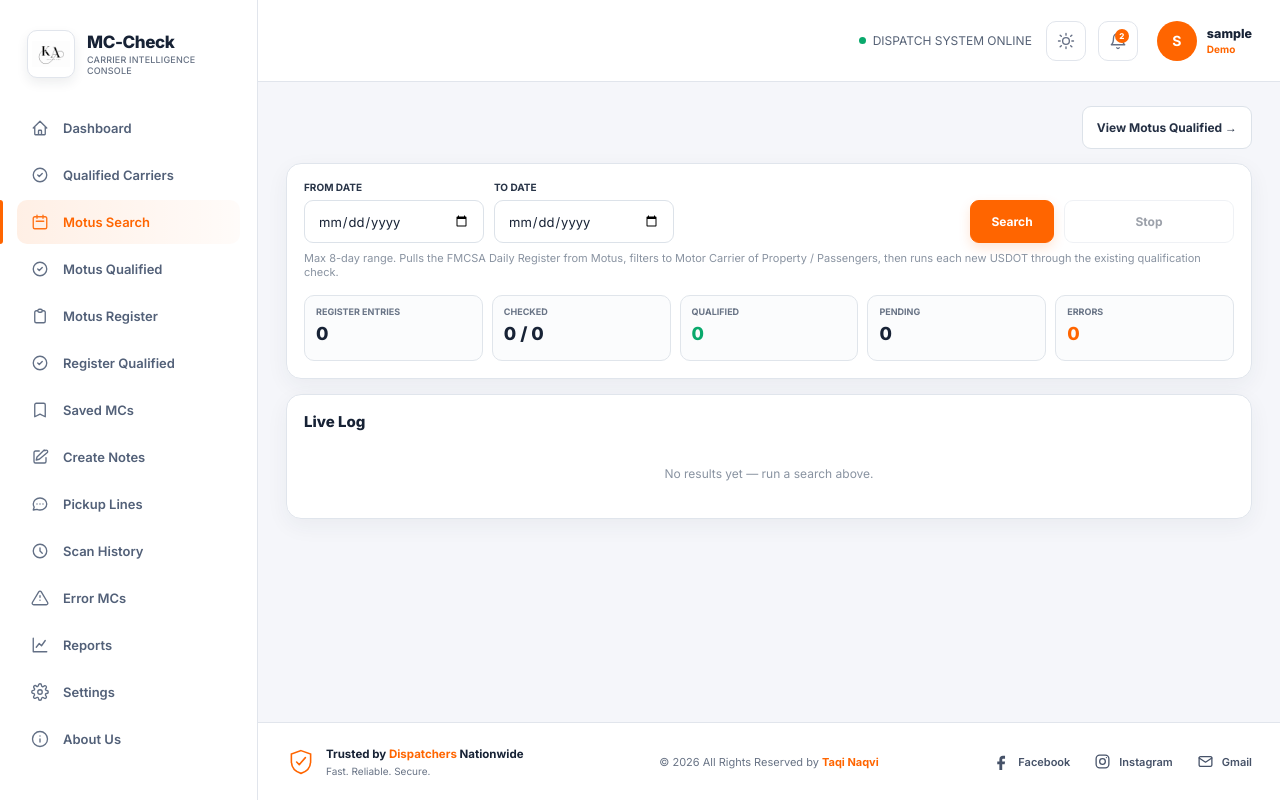
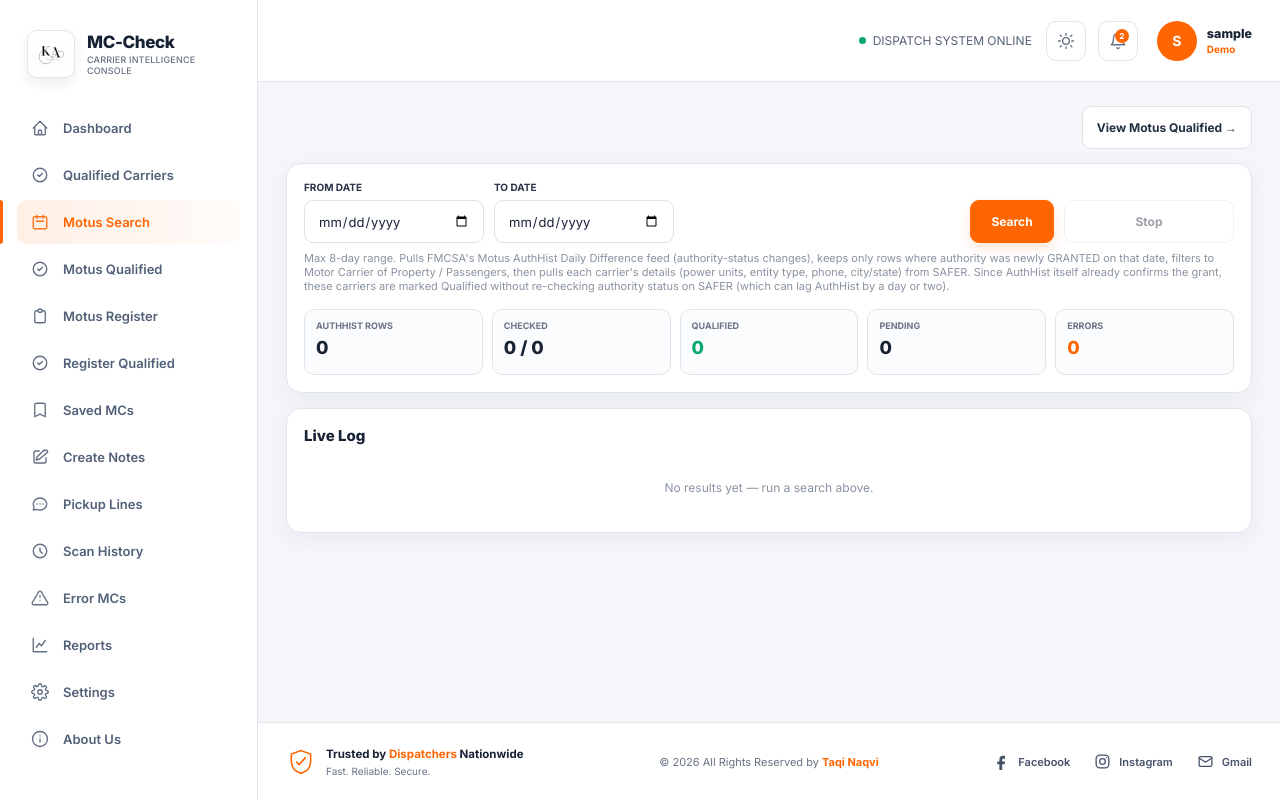
Before and after one commit to taqinaqvi072/mc-check, a Flask app: page /motus-search in a window 1280 px wide. Run offline with Flask 3, Linux system fonts and the light colour scheme; the visitor is signed in with stand-in values (Sample User, id 1); data that the repository does not hold is empty; parts of the project's set-up code (start-up, migrations or seed data) failed here and were passed over; some libraries are stand-ins or nearby versions.

Commit message:
Update motus_search.html

```diff
--- a/templates/motus_search.html
+++ b/templates/motus_search.html
@@ -478,9 +478,14 @@ html[data-theme="dark"] .log-scroll td {
 
       <div class="range-hint">
 
-        Max 8-day range. Pulls the FMCSA Daily Register from Motus,
-        filters to Motor Carrier of Property / Passengers, then runs
-        each new USDOT through the existing qualification check.
+        Max 8-day range. Pulls FMCSA's Motus AuthHist Daily Difference feed
+        (authority-status changes), keeps only rows where authority was
+        newly GRANTED on that date, filters to Motor Carrier of
+        Property / Passengers, then pulls each carrier's details (power
+        units, entity type, phone, city/state) from SAFER. Since AuthHist
+        itself already confirms the grant, these carriers are marked
+        Qualified without re-checking authority status on SAFER (which can
+        lag AuthHist by a day or two).
 
       </div>
 
@@ -516,7 +521,7 @@ html[data-theme="dark"] .log-scroll td {
         <div class="stat">
 
           <div class="label">
-            Register Entries
+            AuthHist Rows
           </div>
 
           <div
@@ -728,7 +733,7 @@ function motusRenderLog(rows) {
           <th>Authority</th>
           <th>PU</th>
           <th>City/State</th>
-          <th>Note</th>
+          <th>Reason / Granted On</th>
         </tr>
 
       </thead>
@@ -757,9 +762,14 @@ function motusRenderLog(rows) {
         .filter(Boolean)
         .join(', ') || '—';
 
+    // AuthHist entries (this page) carry motus_reason /
+    // motus_status_change_date, never motus_raw — motus_raw only
+    // exists on Register (PDF) entries from the other page. Reading
+    // motus_raw here always came back empty; show the AuthHist reason
+    // and the date authority was granted instead.
     const note =
-      e.motus_raw
-        ? String(e.motus_raw).slice(0, 40)
+      (e.motus_reason || e.motus_status_change_date)
+        ? [e.motus_reason, e.motus_status_change_date].filter(Boolean).join(' · ')
         : '—';
 
 
@@ -829,7 +839,7 @@ function motusStageLabel(data) {
 
   if (data.stage === 'fetching') {
 
-    return 'Fetching Motus Daily Register…';
+    return 'Fetching Motus AuthHist Daily Difference…';
 
   }
 
```
